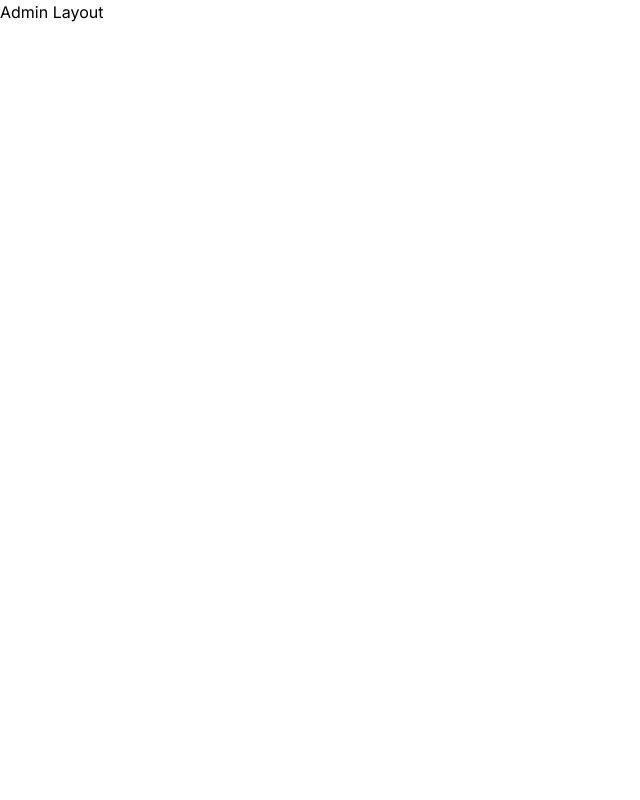
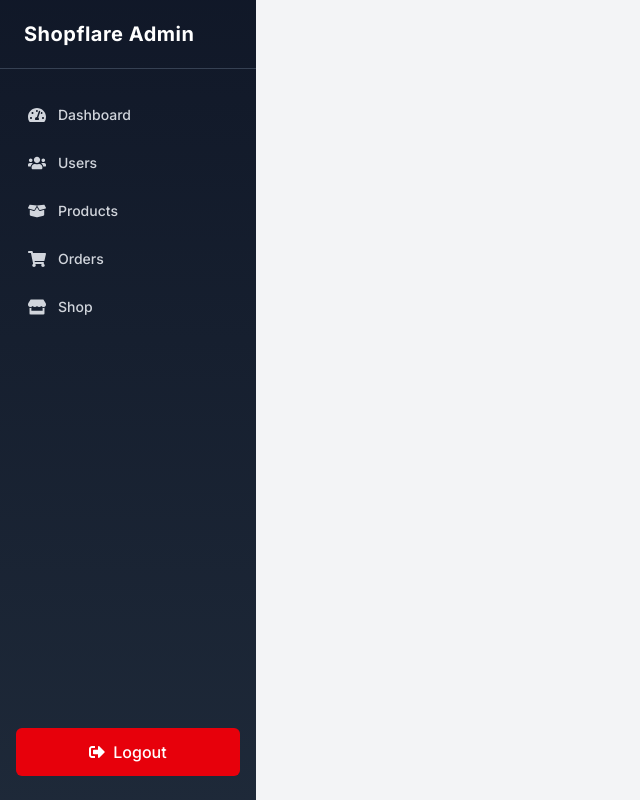
Before and after one commit to Rashim-Sunar/shopflare, a React (Vite) app in the folder frontend/: page /admin in a window 1280 px wide. Shown: the whole page, without its empty margins (0-640 px from the left). Built offline with nearby package versions, Linux system fonts and the light colour scheme.

Commit message:
Admin layout and sidebar added

```diff
--- a/frontend/src/App.jsx
+++ b/frontend/src/App.jsx
@@ -11,7 +11,7 @@ import Checkout from './components/Cart/Checkout'
 import OrderConfirmationPage from './pages/OrderConfirmationPage'
 import MyOrdersPage from './pages/MyOrdersPage'
 import OrderDetailsPage from './pages/OrderDetailsPage'
-import AdminLayout from './components/Layout/AdminLayout'
+import AdminLayout from './components/Admin/AdminLayout'
 
 function App() {
   return (
--- /dev/null
+++ b/frontend/src/components/Admin/AdminLayout.jsx
@@ -0,0 +1,41 @@
+import React, { useState } from "react";
+import { Outlet } from "react-router-dom";
+import AdminSidebar from "./AdminSidebar";
+import { FiMenu } from "react-icons/fi";
+
+const AdminLayout = () => {
+  const [sidebarOpen, setSidebarOpen] = useState(false);
+
+  return (
+    <div className="min-h-screen flex bg-gray-100">
+      {/* Sidebar */}
+      <AdminSidebar
+        isOpen={sidebarOpen}
+        onClose={() => setSidebarOpen(false)}
+      />
+
+      {/* Main Content */}
+      <div className="flex-1 lg:ml-64 transition-all duration-300">
+        {/* Mobile Top Bar */}
+        <div className="lg:hidden sticky top-0 z-30 bg-white shadow px-4 py-3 flex items-center">
+          <button
+            onClick={() => setSidebarOpen(true)}
+            className="text-gray-700 text-xl"
+          >
+            <FiMenu />
+          </button>
+          <h2 className="ml-4 font-semibold text-gray-800">
+            Admin Dashboard
+          </h2>
+        </div>
+
+        {/* Page Content */}
+        <main className="p-4 lg:p-8">
+          <Outlet />
+        </main>
+      </div>
+    </div>
+  );
+};
+
+export default AdminLayout;
--- /dev/null
+++ b/frontend/src/components/Admin/AdminSidebar.jsx
@@ -0,0 +1,116 @@
+import React from "react";
+import { Link, useLocation, NavLink } from "react-router-dom";
+import {
+  FaUsers,
+  FaBoxOpen,
+  FaShoppingCart,
+  FaStore,
+  FaTachometerAlt,
+  FaSignOutAlt,
+} from "react-icons/fa";
+import { IoClose } from "react-icons/io5";
+
+const AdminSidebar = ({ isOpen, onClose }) => {
+  const location = useLocation();
+
+  const navItems = [
+    {
+      label: "Dashboard",
+      icon: <FaTachometerAlt />,
+      path: "/admin/dashboard",
+    },
+    {
+      label: "Users",
+      icon: <FaUsers />,
+      path: "/admin/users",
+    },
+    {
+      label: "Products",
+      icon: <FaBoxOpen />,
+      path: "/admin/products",
+    },
+    {
+      label: "Orders",
+      icon: <FaShoppingCart />,
+      path: "/admin/orders",
+    },
+    {
+      label: "Shop",
+      icon: <FaStore />,
+      path: "/admin/shop",
+    },
+  ];
+
+  return (
+    <>
+      {/* Overlay (Mobile) */}
+      {isOpen && (
+        <div
+          onClick={onClose}
+          className="fixed inset-0 bg-black/40 z-40 lg:hidden"
+        />
+      )}
+
+      {/* Sidebar */}
+      <aside
+        className={`fixed lg:fixed top-0 left-0 z-50 h-screen w-64
+        bg-gradient-to-b from-gray-900 to-gray-800 text-white
+        transform transition-transform duration-300 ease-in-out
+        ${isOpen ? "translate-x-0" : "-translate-x-full lg:translate-x-0"}`}
+      >
+        {/* Header */}
+        <div className="flex items-center justify-between px-6 py-5 border-b border-gray-700">
+          <h1 className="text-xl font-bold tracking-wide">
+            Shopflare Admin
+          </h1>
+          <button
+            onClick={onClose}
+            className="lg:hidden text-gray-300 text-2xl"
+          >
+            <IoClose />
+          </button>
+        </div>
+
+        {/* Navigation */}
+        <nav className="mt-6 px-3 space-y-1">
+          {navItems.map((item) => {
+            const isActive = location.pathname === item.path;
+
+            return (
+              <NavLink
+                key={item.label}
+                to={item.path}
+                onClick={onClose}
+                className={`flex items-center gap-3 px-4 py-3 rounded-md
+                transition-all duration-200
+                ${
+                  isActive
+                    ? "bg-white/10 text-white"
+                    : "text-gray-300 hover:bg-white/10 hover:text-white"
+                }`}
+              >
+                <span className="text-lg">{item.icon}</span>
+                <span className="text-sm font-medium">{item.label}</span>
+              </NavLink>
+            );
+          })}
+        </nav>
+
+        {/* Logout */}
+        <div className="absolute bottom-6 left-0 w-full px-4">
+          <Link
+            to="/"
+            className="flex items-center justify-center gap-2
+            bg-red-600 hover:bg-red-700 text-white
+            py-3 rounded-md font-medium transition"
+          >
+            <FaSignOutAlt />
+            Logout
+          </Link>
+        </div>
+      </aside>
+    </>
+  );
+};
+
+export default AdminSidebar;
--- a/frontend/src/components/Layout/AdminLayout.jsx
+++ /dev/null
@@ -1,11 +0,0 @@
-import React from 'react'
-
-const AdminLayout = () => {
-  return (
-    <div>
-        Admin Layout
-    </div>
-  )
-}
-
-export default AdminLayout
```
